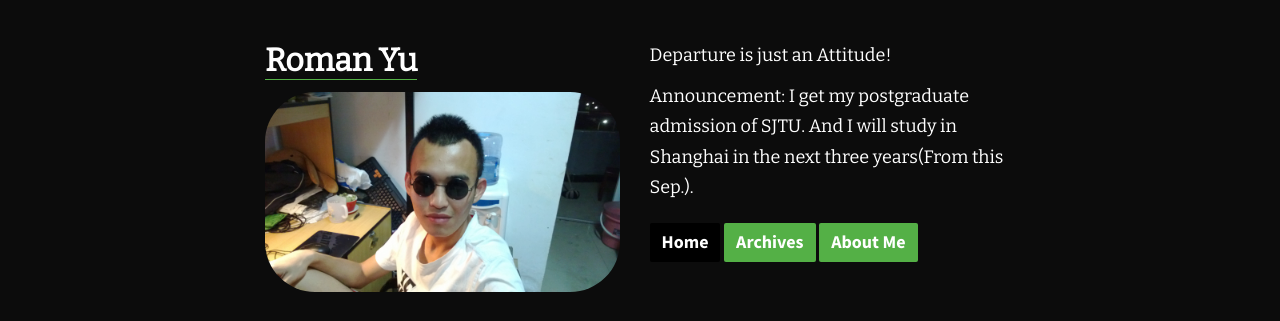
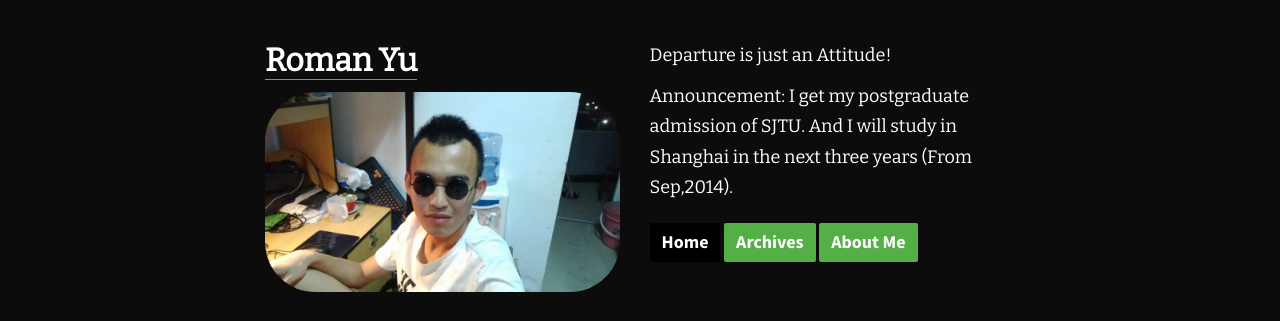
Before and after one commit to RomanYu/romanyu.github.com.bak, a Jekyll site: the page built from index.md, in a window 1280 px wide. Shown: the top 321 px of the page. Built offline with Jekyll 4.4.1, drawn with Linux system fonts in a browser that asks for light colours; Markdown is read by kramdown in place of the engine named in the settings; comment, search, counter and statistics services are not loaded.

Commit message:
announce2

```diff
--- a/_config.yml
+++ b/_config.yml
@@ -2,7 +2,7 @@
 title: Roman Yu
 title-cn: YY
 desc: Departure is just an Attitude!
-sub-desc: I get my postgraduate admission of SJTU. And I will study in Shanghai in the next three years(From this Sep.).
+sub-desc: I get my postgraduate admission of SJTU. And I will study in Shanghai in the next three years (From Sep,2014).
 disclaimer: Content on this site is my own and in no way represents my employer at anytime. Some of the work, however, is work done for my employer(s).
 
 name: Roman Yu
```
